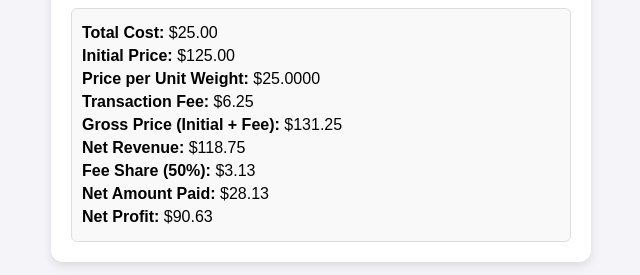
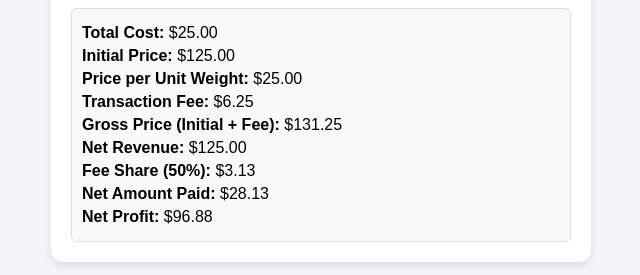
Before and after one commit to rockazona/net-profit, a plain HTML site: page index.html in a window 1280 px wide. Both pictures are taken after typing "5", "5", "5", "5" into the empty fields and a click on the button "Calculate". Shown: the part 532-807 px from the top of the page, 319-959 px from the left. Drawn offline with Linux system fonts and the light colour scheme.

Commit message:
Update index.html

```diff
--- a/index.html
+++ b/index.html
@@ -121,7 +121,7 @@
         initialPrice = totalCost * (1 + markup / 100);
       }
 
-      // Price per weight
+      // Price per weight (2 decimals)
       const pricePerUnit = weight > 0 ? initialPrice / weight : 0;
 
       // Transaction fee
@@ -130,8 +130,8 @@
       // Gross price
       const grossPrice = initialPrice + transactionFee;
 
-      // Net revenue
-      const netRevenue = initialPrice - transactionFee;
+      // Net revenue (Gross - Fee)
+      const netRevenue = grossPrice - transactionFee;
 
       // Fee share (50%)
       const feeShare = transactionFee / 2;
@@ -145,7 +145,7 @@
       // Update results
       document.getElementById("totalCost").innerText = totalCost.toFixed(2);
       document.getElementById("initialPrice").innerText = initialPrice.toFixed(2);
-      document.getElementById("pricePerUnit").innerText = pricePerUnit.toFixed(4);
+      document.getElementById("pricePerUnit").innerText = pricePerUnit.toFixed(2);
       document.getElementById("transactionFee").innerText = transactionFee.toFixed(2);
       document.getElementById("grossPrice").innerText = grossPrice.toFixed(2);
       document.getElementById("netRevenue").innerText = netRevenue.toFixed(2);
```
